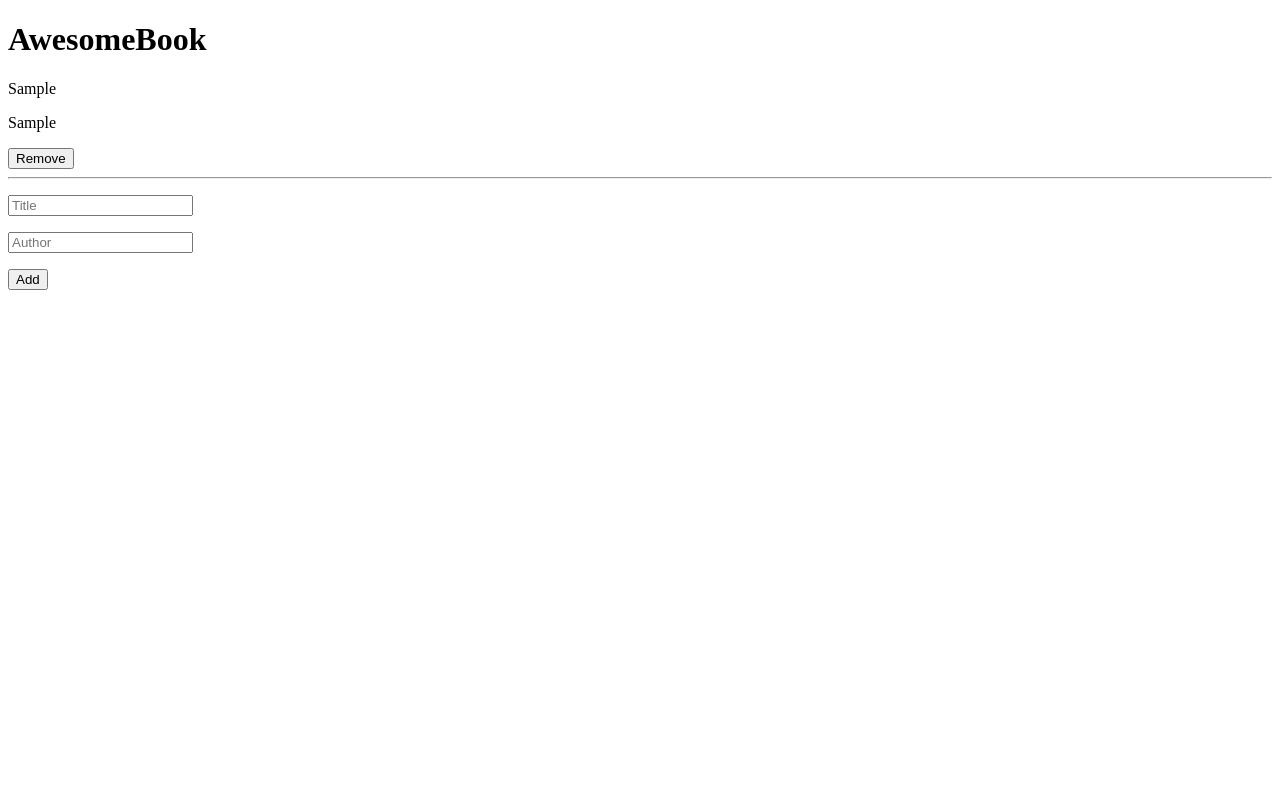
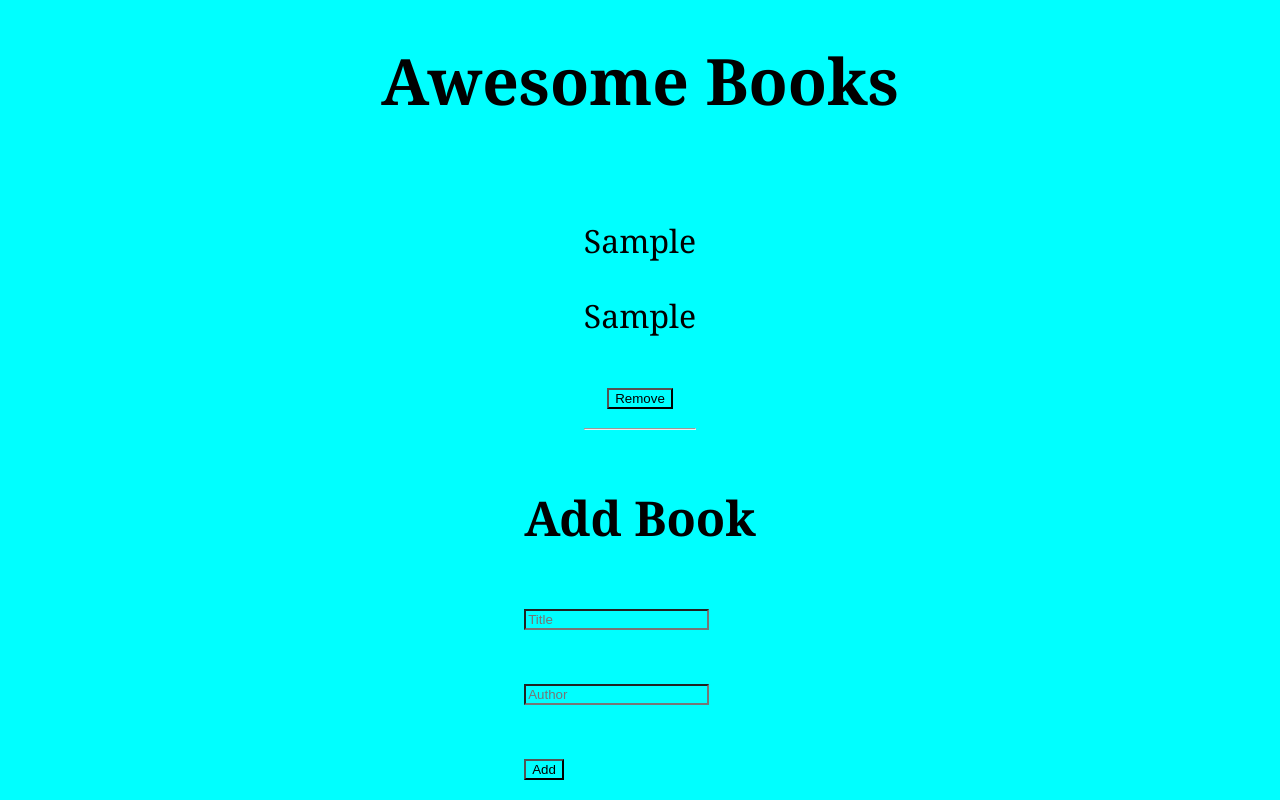
Before and after one commit to beyk/awesomebook4, a plain HTML site: page index.html in a window 1280 px wide. Both pictures are taken after typing "Sample", "Sample" into the empty fields and a click on the button "Add". Drawn offline with Linux system fonts and the light colour scheme.

Commit message:
Add class

```diff
--- a/index.html
+++ b/index.html
@@ -4,14 +4,21 @@
     <meta charset="UTF-8">
     <meta http-equiv="X-UA-Compatible" content="IE=edge">
     <meta name="viewport" content="width=device-width, initial-scale=1.0">
-    <title>AwesomeBook</title>
+    <link rel="stylesheet" href="style.css">
+    <title>Awesome Books</title>
+
 </head>
 <body>
-   <h1>AwesomeBook</h1>
+    <h1>Awesome Books</h1>
 
-   <section id="book-list"></section>
+    <section id="book-list" class="content"></section>
+
+        <div id="bookContainer" class="book-container"></div>
 
     <form id="form" method="post">
+
+
+        <h2>Add Book</h2>
 
         <p>
             <input type="text" placeholder="Title" id="bookname" required>
@@ -24,7 +31,6 @@
     </form>
 
 
-
 <script src="./index.js"></script>
 </body>
 </html>
--- a/index.js
+++ b/index.js
@@ -1,28 +1,32 @@
-const addBookBtn = document.querySelector('.addbutton');
-const bookList = document.querySelector('#book-list');
+class AwesomeBook {
+  constructor() {
+    this.addBookBtn = document.querySelector('.addbutton');
+    this.bookList = document.querySelector('#book-list');
+    this.books = [];
 
-let books = [];
+    this.displayBooks();
+    this.addEventListeners();
+  }
 
-const displayBooks = () => {
-  const book = localStorage.getItem('book');
-  if (book === null) {
-    books = [];
-  } else {
-    books = JSON.parse(book);
-  }
-  let listOfbook = '';
-  books.forEach((item, index) => {
-    listOfbook += `<div>
-    <p class="name-of-book">${item.title}</p>
-    <p class='author-of-book'>${item.author}</p>
-    <button type='button class='remove-button' id='${index}' onclick='removeBook(${index})'>Remove</button>
+  displayBooks() {
+    const storedBooks = localStorage.getItem('books');
+    this.books = storedBooks ? JSON.parse(storedBooks) : [];
+
+    let listOfBooks = '';
+    this.books.forEach((book, index) => {
+      listOfBooks += `<div>
+        <p class="name-of-book">${book.title}</p>
+        <p class="author-of-book">${book.author}</p>
+        <button type="button" class="remove-button" id="${index}">Remove</button>
         <hr>
       </div>`;
     });
-  bookList.innerHTML = listOfbook;
-};
+    this.bookList.innerHTML = listOfBooks;
 
-function clearField() {
+    this.addRemoveEventListeners();
+  }
+
+  clearFields() {
     const title = document.getElementById('bookname');
     const author = document.getElementById('authorname');
 
@@ -30,44 +34,39 @@ function clearField() {
     author.value = '';
   }
 
-function AddBooks(title, author) {
-  const book = localStorage.getItem('book');
-  if (book === null) {
-    books = [];
-  } else {
-    books = JSON.parse(book);
-  }
-  books.push(
-    {
-      title,
-      author,
-    },
-  );
-  localStorage.setItem('book', JSON.stringify(books));
-  clearField();
-  displayBooks();
+  addBook(title, author) {
+    this.books.push({ title, author });
+    localStorage.setItem('books', JSON.stringify(this.books));
+    this.clearFields();
+    this.displayBooks();
   }
 
-addBookBtn.addEventListener('click', (e) => {
+  removeBook(index) {
+    this.books.splice(index, 1);
+    localStorage.setItem('books', JSON.stringify(this.books));
+    this.displayBooks();
+  }
+
+  addEventListeners() {
+    this.addBookBtn.addEventListener('click', (e) => {
       e.preventDefault();
       const title = document.getElementById('bookname').value;
       const author = document.getElementById('authorname').value;
       if (title && author !== '') {
-    AddBooks(title, author);
+        this.addBook(title, author);
       }
     });
+  }
 
-function removeBook(index) {
-  const book = localStorage.getItem('book');
-  books = JSON.parse(book);
-  books.splice(index, 1);
-  localStorage.setItem('book', JSON.stringify(books));
-  displayBooks();
+  addRemoveEventListeners() {
+    const removeBtns = document.querySelectorAll('.remove-button');
+    removeBtns.forEach((btn) => {
+      btn.addEventListener('click', (e) => {
+        const index = parseInt(e.target.id);
+        this.removeBook(index);
+      });
+    });
   }
-const removeBtn = document.querySelectorAll('div button');
-if (removeBtn.length > 0) {
-  removeBtn.forEach((e) => e.addEventListener('click', (e) => {
-    removeBook(e.target.id);
-  }));
 }
-displayBooks();
+
+const bookManager = new AwesomeBook();
--- a/style.css
+++ b/style.css
@@ -1,3 +1,36 @@
-h1 {
-  color: black;
+*{
+    background-color: aqua;
 }
+body {
+    font-family: Georgia, 'Times New Roman', Times, serif, cursive;
+    display: flex;
+    justify-content: center;
+    align-items: center;
+    flex-direction: column;
+    min-height: 100vh;
+    margin: 0;
+    font-size: 2rem;
+  }
+
+#content{
+    text-decoration: double;
+}
+  h1 {
+    text-align: center;
+    margin-top: 20px;
+  }
+
+  #book-list {
+    margin-top: 20px;
+    text-align: center;
+    text-decoration-color: blueviolet;
+  }
+
+
+
+  #bookContainer {
+    width: 100%;
+    display: flex;
+    flex-direction: column;
+    align-items: center;
+  }
```
Lines whose indentation alone changed are shown as unchanged.
